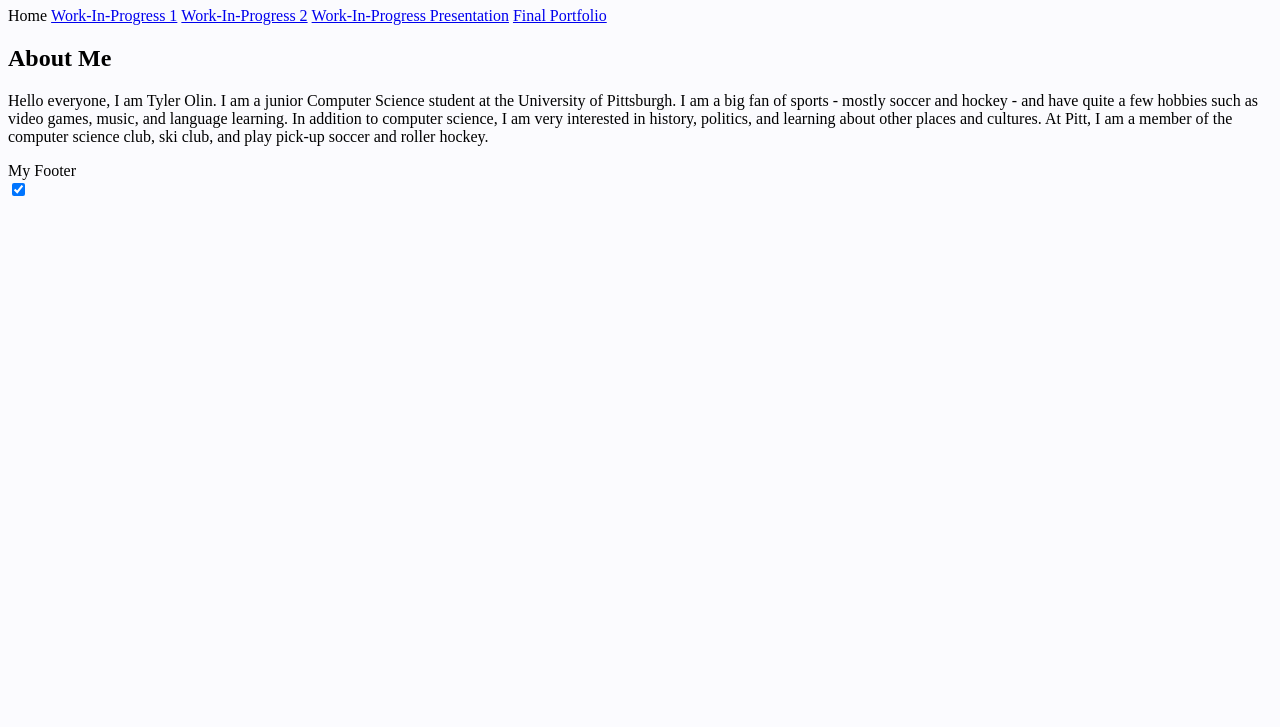
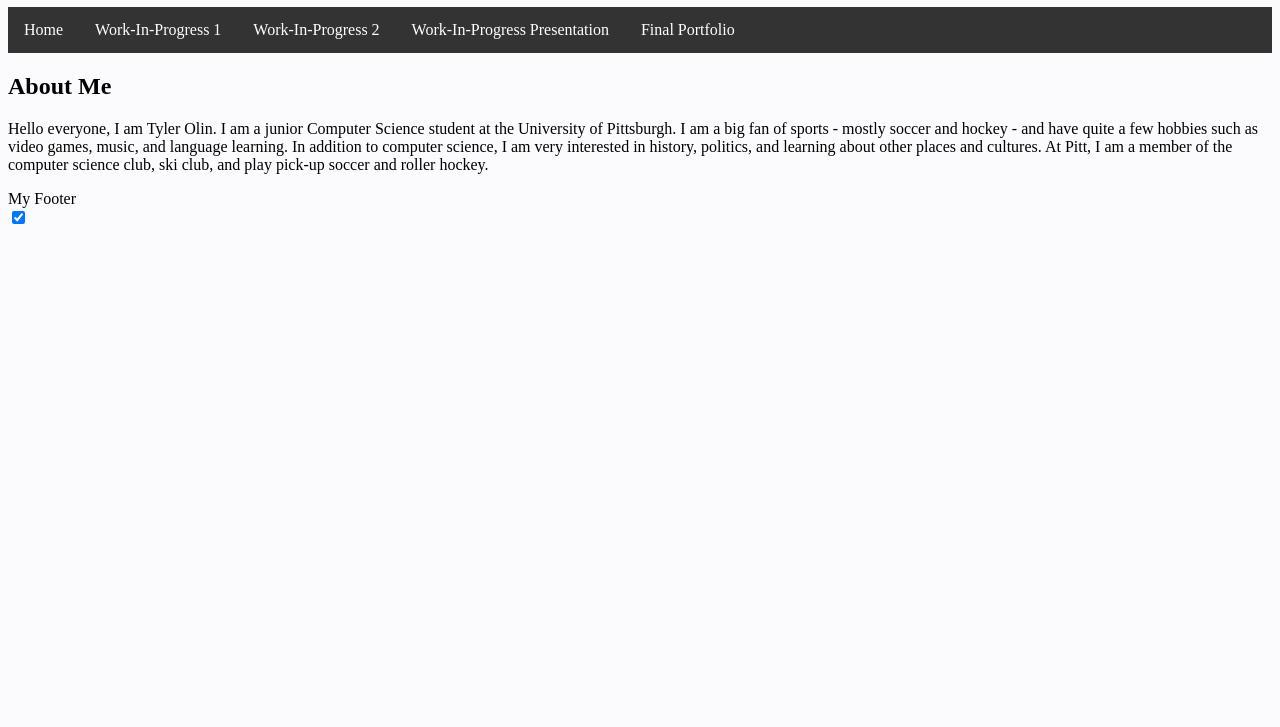
Before and after one commit to olintyler-CDM-spring-2020/olintyler-CDM-spring-2020.github.io, a plain HTML site: page index.html in a window 1280 px wide. Shown: the part 73-800 px from the top of the page. Drawn offline with Linux system fonts and the light colour scheme.

Commit message:
changed navbar and color scheme

```diff
--- a/index.html
+++ b/index.html
@@ -8,7 +8,7 @@
       <h1>Tyler's Github Pages Site</h1>
       <nav>
         <ul class="main-menu">
-          <li>Home</li>
+          <li><a class="active" href="#">Home</a></li>
           <li><a href="/work-1/">Work-In-Progress 1</a></li>
           <li><a href="/work-2/">Work-In-Progress 2</a></li>
           <li><a href="/presentation/">Work-In-Progress Presentation</a></li>
--- a/style.css
+++ b/style.css
@@ -1,10 +1,32 @@
-ul.main-menu {
-    list-style-type: none;
-    margin: 0;
-    padding: 0;
+ul {
+  list-style-type: none;
+  margin: 0;
+  padding: 0;
+  overflow: hidden;
+  background-color: var(--color-navbg);
+  position: -webkit-sticky; /* Safari */
+  position: sticky;
+  top: 0;
 }
-ul.main-menu>li {
-    display: inline;
+
+li {
+  float: left;
+}
+
+li a {
+  display: block;
+  color: var(--color-link);
+  text-align: center;
+  padding: 14px 16px;
+  text-decoration: none;
+}
+
+li a:hover {
+  /*background-color: #111;*/
+}
+
+.active {
+  /*background-color: #4CAF50;*/
 }
 h1 { color: var(--font-color); }
 
@@ -30,10 +52,14 @@ body {
   --color-secondary: #fbfbfe;
   --color-accent: #fd6f53;
   --font-color: #000000;
+  --color-navbg: #333333;
+  --color-link: #ffffff;
 }
 .theme-dark {
   --color-primary: #17ed90;
   --color-secondary: #2a2c2d;
   --color-accent: #12cdea;
   --font-color: #ffffff;
+  --color-navbg: #ffffff;
+  --color-link: #000000;
 }
```
